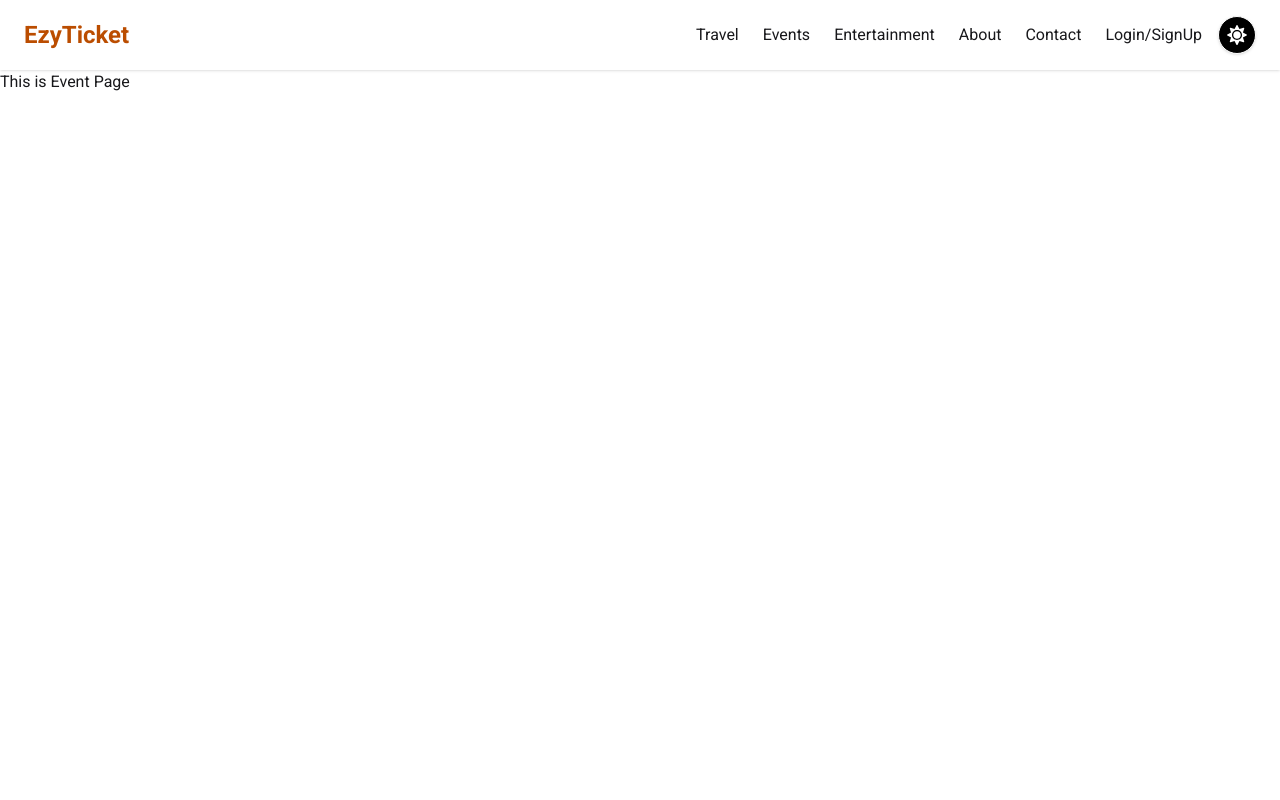
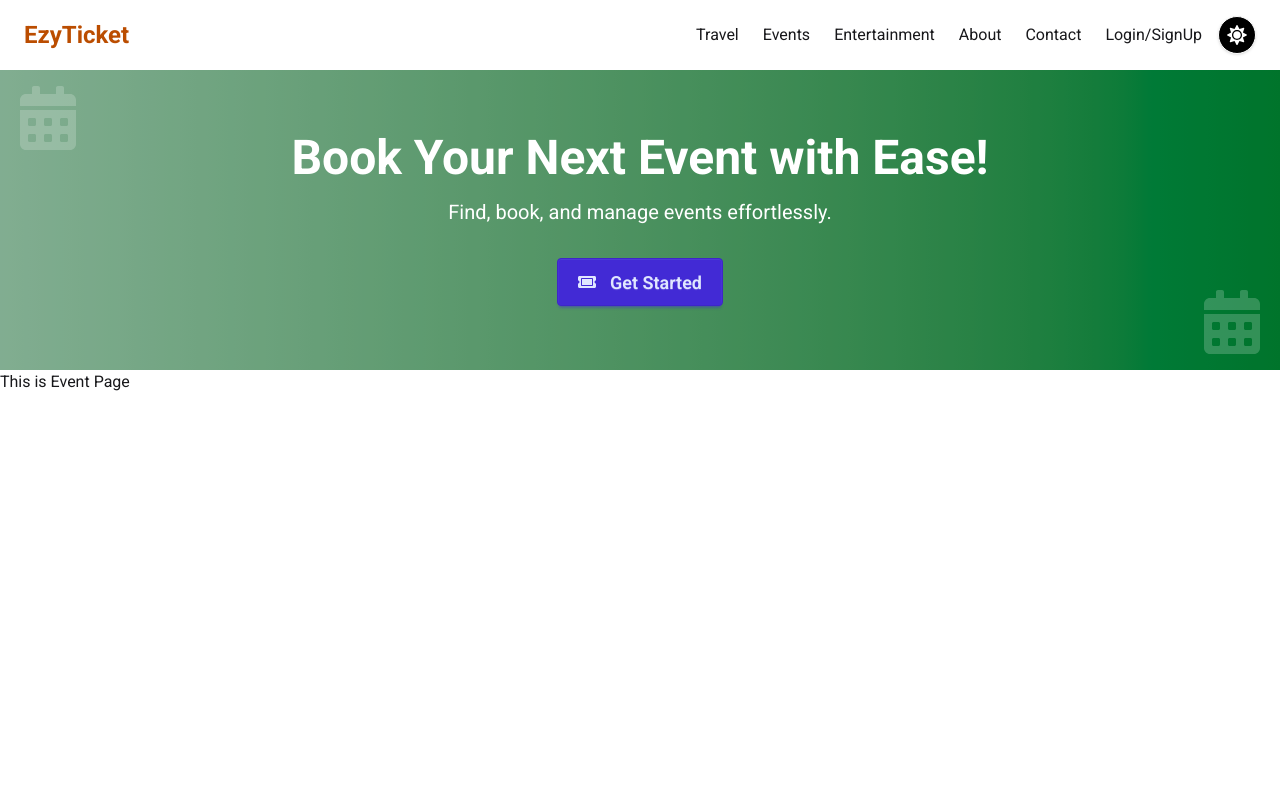
Before and after one commit to mazharul90007/ezyTicket-client, a React (Vite) app: page /events in a window 1280 px wide. Shown: the top 800 px of the page. Built offline with nearby package versions, Linux system fonts and the light colour scheme.

Commit message:
Event page banner created and added

```diff
--- a/src/Pages/Events/Events.jsx
+++ b/src/Pages/Events/Events.jsx
@@ -1,7 +1,9 @@
+import EventBanner from "./EventsComponents/EventBanner";
 
 const Events = () => {
     return (
         <div>
+            <EventBanner></EventBanner>
             <h2>This is Event Page</h2>
         </div>
     );
--- /dev/null
+++ b/src/Pages/Events/EventsComponents/EventBanner.jsx
@@ -0,0 +1,30 @@
+import React from 'react';
+import { FaCalendarAlt, FaTicketAlt } from 'react-icons/fa';
+
+const EventBanner = () => {
+    return (
+        <div className="bg-gradient-to-r from-green-200 to-green-600 py-16 px-8 text-white text-center relative overflow-hidden">
+            {/* Background Overlay */}
+            <div className="absolute inset-0 bg-black opacity-30"></div>
+
+            {/* Content */}
+            <div className="relative z-10">
+                <h1 className="text-4xl md:text-5xl font-bold mb-4">
+                    Book Your Next Event with Ease!
+                </h1>
+                <p className="text-lg md:text-xl mb-8">
+                    Find, book, and manage events effortlessly.
+                </p>
+                <button className="btn btn-primary btn-lg">
+                    <FaTicketAlt className="mr-2" /> Get Started
+                </button>
+            </div>
+
+            {/* Icons for Decoration */}
+            <FaCalendarAlt className="absolute top-4 left-4 text-white opacity-20 w-16 h-16" />
+            <FaCalendarAlt className="absolute bottom-4 right-4 text-white opacity-20 w-16 h-16" />
+        </div>
+    );
+};
+
+export default EventBanner;
```
